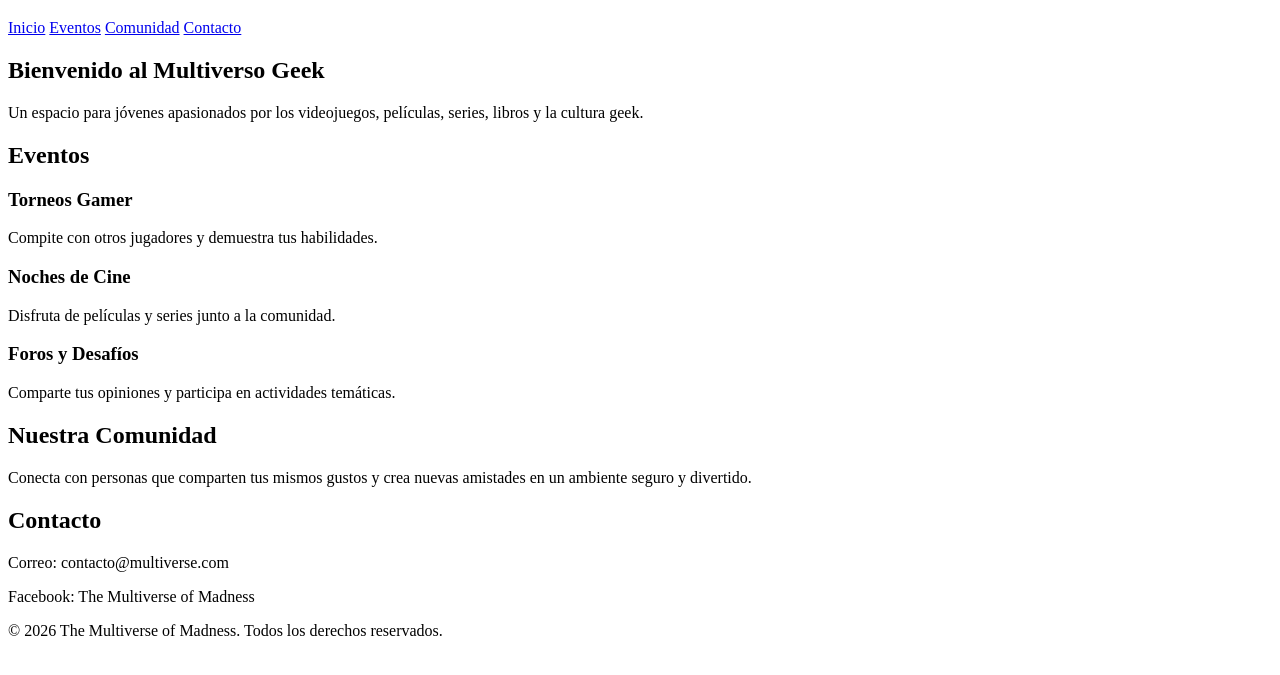
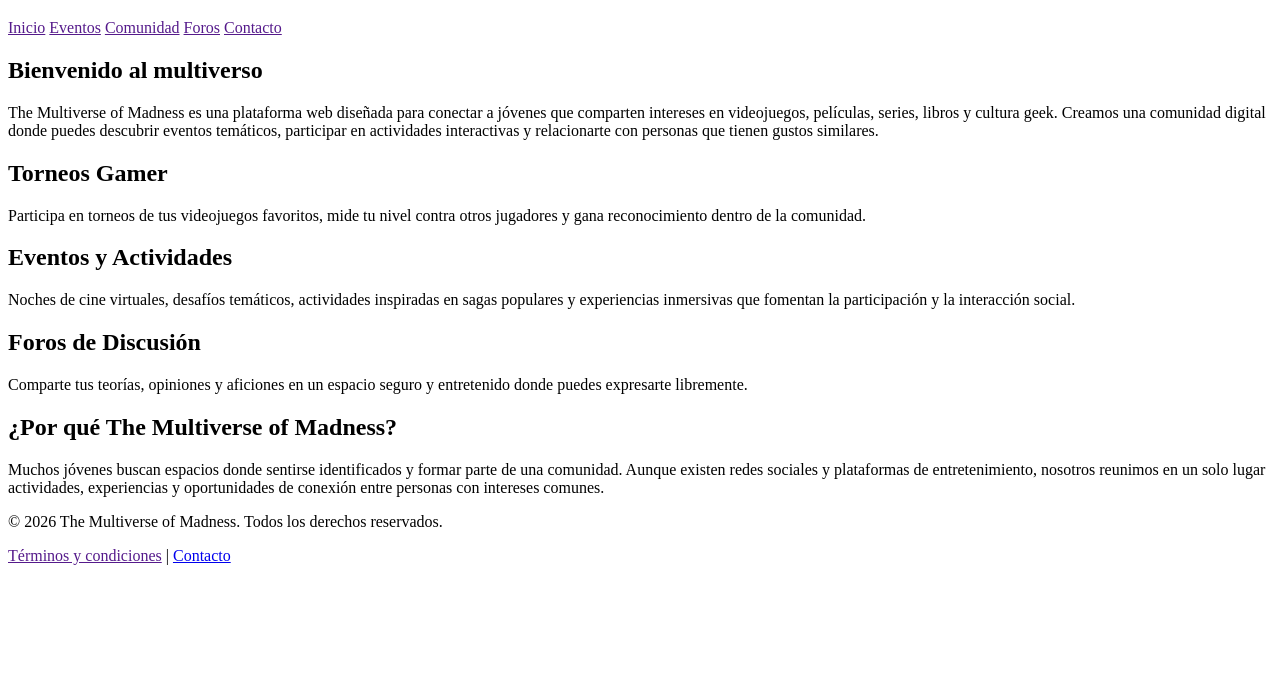
Before and after one commit to laurarocha2009v-gif/The-Multiverse-of-Medness, a plain HTML site: page index.html in a window 1280 px wide. Shown: the part 61-736 px from the top of the page. Drawn offline with Linux system fonts and the light colour scheme.

Commit message:
Add files via upload

```diff
--- a/index.html
+++ b/index.html
@@ -12,60 +12,66 @@
         <h1>The Multiverse of Madness</h1>
 
         <nav>
-            <a href="#inicio">Inicio</a>
-            <a href="#eventos">Eventos</a>
-            <a href="#comunidad">Comunidad</a>
-            <a href="#contacto">Contacto</a>
+            <a href="">Inicio</a>
+            <a href="">Eventos</a>
+            <a href="">Comunidad</a>
+            <a href="">Foros</a>
+            <a href="">Contacto</a>
         </nav>
     </header>
 
      <main>
+    <section id="inicio">
+      <h2>Bienvenido al multiverso</h2>
+      <p>
+        The Multiverse of Madness es una plataforma web diseñada para conectar
+        a jóvenes que comparten intereses en videojuegos, películas, series,
+        libros y cultura geek. Creamos una comunidad digital donde puedes
+        descubrir eventos temáticos, participar en actividades interactivas
+        y relacionarte con personas que tienen gustos similares.
+      </p>
+    </section>
 
-        <section id="inicio">
-            <h2>Bienvenido al Multiverso Geek</h2>
+    <section id="torneos">
+      <h2>Torneos Gamer</h2>
       <p>
-                Un espacio para jóvenes apasionados por los videojuegos,
-                películas, series, libros y la cultura geek.
+        Participa en torneos de tus videojuegos favoritos, mide tu nivel
+        contra otros jugadores y gana reconocimiento dentro de la comunidad.
       </p>
     </section>
 
     <section id="eventos">
-            <h2>Eventos</h2>
-
-            <article>
-                <h3>Torneos Gamer</h3>
-                <p>Compite con otros jugadores y demuestra tus habilidades.</p>
-            </article>
-
-            <article>
-                <h3>Noches de Cine</h3>
-                <p>Disfruta de películas y series junto a la comunidad.</p>
-            </article>
-
-            <article>
-                <h3>Foros y Desafíos</h3>
-                <p>Comparte tus opiniones y participa en actividades temáticas.</p>
-            </article>
-        </section>
-
-        <section id="comunidad">
-            <h2>Nuestra Comunidad</h2>
+      <h2>Eventos y Actividades</h2>
       <p>
-                Conecta con personas que comparten tus mismos gustos y crea
-                nuevas amistades en un ambiente seguro y divertido.
+        Noches de cine virtuales, desafíos temáticos, actividades inspiradas
+        en sagas populares y experiencias inmersivas que fomentan la
+        participación y la interacción social.
       </p>
     </section>
 
-        <section id="contacto">
-            <h2>Contacto</h2>
-            <p>Correo: contacto@multiverse.com</p>
-            <p>Facebook: The Multiverse of Madness</p>
+    <section id="foros">
+      <h2>Foros de Discusión</h2>
+      <p>
+        Comparte tus teorías, opiniones y aficiones en un espacio seguro
+        y entretenido donde puedes expresarte libremente.
+      </p>
     </section>
 
+    <section id="nosotros">
+      <h2>¿Por qué The Multiverse of Madness?</h2>
+      <p>
+        Muchos jóvenes buscan espacios donde sentirse identificados y formar
+        parte de una comunidad. Aunque existen redes sociales y plataformas
+        de entretenimiento, nosotros reunimos en un solo lugar actividades,
+        experiencias y oportunidades de conexión entre personas con
+        intereses comunes.
+      </p>
+    </section>
   </main>
 
   <footer>
     <p>&copy; 2026 The Multiverse of Madness. Todos los derechos reservados.</p>
+    <p><a href="">Términos y condiciones</a> | <a href="#">Contacto</a></p>
   </footer>
 
 </body>
```
Lines whose indentation alone changed are shown as unchanged.
